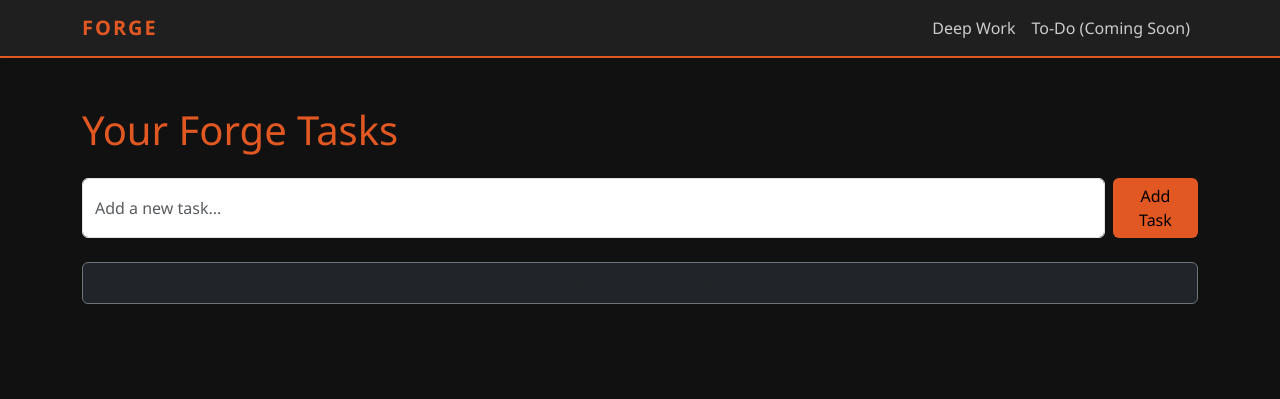
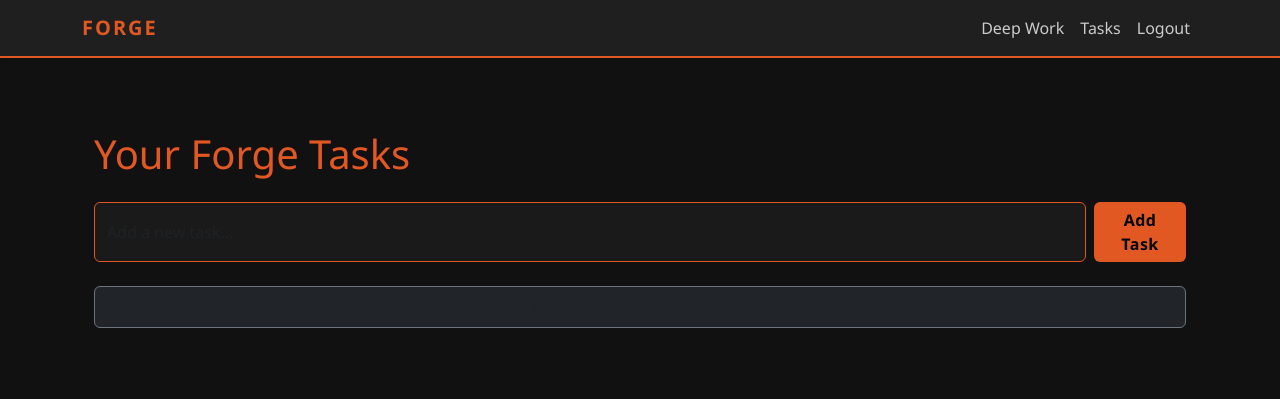
Before and after one commit to tobias-pasquale/forge, a Python web app: template frontend/templates/todo.html in a window 1280 px wide. Shown: the top 399 px of the page. Run offline with Jinja, Linux system fonts and the light colour scheme; the template is opened without the code that fills it, so the values that code supplies are empty.

Commit message:
Enhance styling in base.html and update task form in todo.html for improved UI/UX

```diff
--- a/frontend/templates/base.html
+++ b/frontend/templates/base.html
@@ -7,14 +7,16 @@
   <link
     href="https://cdn.jsdelivr.net/npm/bootstrap@5.3.3/dist/css/bootstrap.min.css"
     rel="stylesheet">
+
   <style>
     :root {
       --forge-orange: #e25822;
+      --forge-orange-light: #ff632e;
     }
 
     body {
       background-color: #111;
-      color: var(--forge-orange); /* 🔥 Set base text color */
+      color: var(--forge-orange);
       font-family: 'Segoe UI', Tahoma, Geneva, Verdana, sans-serif;
     }
 
@@ -25,36 +27,100 @@
       color: var(--forge-orange);
     }
 
+    /* Override Bootstrap input styling */
     input, select, textarea {
-      background-color: #1a1a1a;
-      border: 1px solid #e25822;
-      color: var(--forge-orange);
+      background-color: #1a1a1a !important;
+      color: var(--forge-orange) !important;
+      border: 1px solid var(--forge-orange) !important;
+      box-shadow: none !important;
+      transition: border-color 0.2s ease, box-shadow 0.2s ease;
+      caret-color: var(--forge-orange);
     }
 
     input:focus, select:focus, textarea:focus {
-      border-color: #ff632e;
-      outline: none;
-      box-shadow: 0 0 8px #e25822;
+      background-color: #1a1a1a !important;
+      color: var(--forge-orange) !important;
+      border-color: var(--forge-orange-light) !important;
+      box-shadow: 0 0 6px var(--forge-orange-light) !important;
+      outline: none !important;
+      caret-color: var(--forge-orange);
     }
 
-    .btn-primary {
-      background-color: var(--forge-orange);
-      border: none;
+    /* Chrome autofill fix */
+    input:-webkit-autofill {
+      box-shadow: 0 0 0 1000px #1a1a1a inset !important;
+      -webkit-text-fill-color: var(--forge-orange) !important;
+      caret-color: var(--forge-orange) !important;
     }
 
-    .btn-primary:hover {
-      background-color: #ff632e;
+    /* Forge-safe number spinner styling for WebKit (Chrome, Safari, Edge Chromium) */
+    input[type=number]::-webkit-inner-spin-button,
+    input[type=number]::-webkit-outer-spin-button {
+      appearance: auto !important;
+      -webkit-appearance: inner-spin-button !important;
+      background: transparent !important;
+      border: none;
+      filter: none !important;
+      opacity: 0.7;
+      cursor: pointer;
+    }
+
+    /* On hover, give them a light glow */
+    input[type=number]::-webkit-inner-spin-button:hover,
+    input[type=number]::-webkit-outer-spin-button:hover {
+      background-color: #1a1a1a;
+      box-shadow: 0 0 5px var(--forge-orange);
+      opacity: 1;
+    }
+
+    /* Firefox – gracefully degrade */
+    input[type=number] {
+      -moz-appearance: number-input;
+    }
+
+
+    /* Firefox (when available) */
+    input:-moz-autofill {
+      box-shadow: 0 0 0 1000px #1a1a1a inset !important;
+      -moz-text-fill-color: var(--forge-orange) !important;
+      caret-color: var(--forge-orange) !important;
+    }
+
+    ::placeholder {
+      color: #b95f3e;
+      opacity: 0.6;
+    }
+
+    .btn, .btn-primary, .btn-warning {
+      background-color: var(--forge-orange) !important;
+      color: black !important;
+      border: none !important;
+      font-weight: bold;
+      letter-spacing: 0.5px;
+      transition: background-color 0.2s ease, box-shadow 0.3s ease;
+    }
+
+    .btn:hover, .btn-primary:hover, .btn-warning:hover {
+      background-color: var(--forge-orange-light) !important;
+      box-shadow: 0 0 10px var(--forge-orange), 0 0 20px var(--forge-orange) inset;
     }
 
     .navbar {
       background-color: #1f1f1f;
-      border-bottom: 2px solid #e25822;
+      border-bottom: 2px solid var(--forge-orange);
     }
 
     .navbar-brand {
-      color: #e25822;
+      color: var(--forge-orange);
       font-weight: bold;
       letter-spacing: 2px;
+      transition: text-shadow 0.3s ease, transform 0.3s ease;
+    }
+
+    .navbar-brand:hover {
+      color: #fff;
+      text-shadow: 0 0 8px var(--forge-orange), 0 0 16px var(--forge-orange);
+      transform: scale(1.05);
     }
 
     .card {
@@ -63,38 +129,14 @@
       box-shadow: 0 0 10px rgba(226, 88, 34, 0.2);
     }
 
-    .btn-warning {
-      background-color: #e25822;
-      border: none;
-    }
-
-    .btn-warning:hover {
-      background-color: #ff632e;
-    }
-
-    h1, h2, h4 {
-      color: #e25822;
-    }
-
     a.nav-link {
       color: #ccc;
     }
 
     a.nav-link:hover {
-      color: #e25822;
-    }
-    .navbar-brand {
-  color: #e25822;
-  font-weight: bold;
-  letter-spacing: 2px;
-  transition: text-shadow 0.3s ease, transform 0.3s ease;
+      color: var(--forge-orange);
     }
 
-.navbar-brand:hover {
-  color: #fff;
-  text-shadow: 0 0 8px #e25822, 0 0 16px #e25822;
-  transform: scale(1.05);
-}
     /* Smoke trail effect */
     .smoke-trail {
       position: fixed;
@@ -118,11 +160,8 @@
         transform: scale(2.5) translate(-50%, -50%);
       }
     }
-
-
   </style>
 </head>
-
 
 <body>
 
@@ -135,7 +174,10 @@
           <a class="nav-link" href="/">Deep Work</a>
         </li>
         <li class="nav-item">
-          <a class="nav-link" href="/todo">To-Do (Coming Soon)</a>
+          <a class="nav-link" href="{{ url_for('main.todo') }}">Tasks</a>
+        </li>
+        <li class="nav-item">
+          <a class="nav-link" href="{{ url_for('main.logout') }}">Logout</a>
         </li>
       </ul>
     </div>
@@ -145,11 +187,11 @@
 <main class="container py-5">
   {% block content %}{% endblock %}
 </main>
+
 <script>
   const forge = document.querySelector('.navbar-brand');
-
   forge.addEventListener('mouseenter', () => {
-      let duration = 3500; // ms
+    let duration = 3500;
     let start = Date.now();
 
     const trailInterval = setInterval(() => {
@@ -173,7 +215,6 @@
 
   let mouseX = 0;
   let mouseY = 0;
-
   document.addEventListener('mousemove', (e) => {
     mouseX = e.clientX;
     mouseY = e.clientY;
--- a/frontend/templates/todo.html
+++ b/frontend/templates/todo.html
@@ -1,6 +1,7 @@
 {% extends "base.html" %}
 
 {% block content %}
+<div class="container mt-4">
   <h1 class="mb-4">Your Forge Tasks</h1>
 
   <!-- Flash Messages -->
@@ -54,7 +55,7 @@
       {{ ask_form.prompt.label(class="form-label text-warning") }}
       {{ ask_form.prompt(class="form-control", rows="2") }}
     </div>
-    {{ ask_form.submit(class="btn btn-outline-warning") }}
+    {{ ask_form.submit(class="btn btn-warning") }}
   </form>
 
   <!-- GPT Response -->
@@ -64,5 +65,5 @@
       {{ response }}
     </div>
   {% endif %}
-
+</div>
 {% endblock %}
```
Lines whose indentation alone changed are shown as unchanged.
